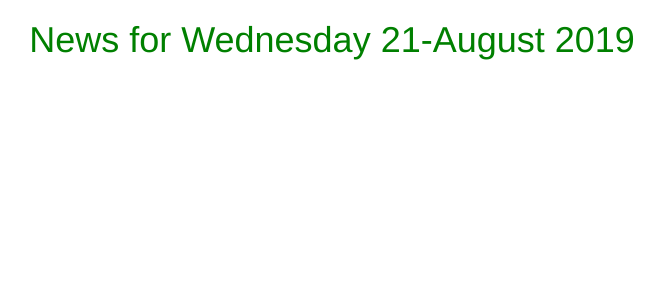
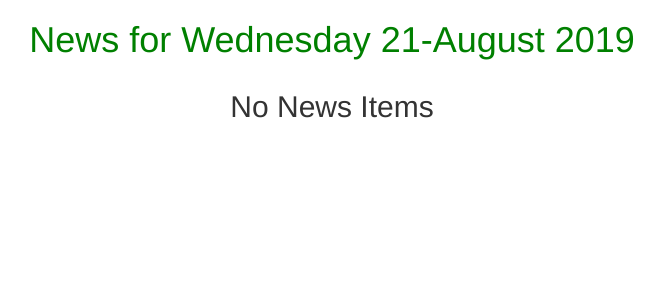
Before and after one commit to Munyiwamwangi/Tribune-News, a Django app: page / in a window 1280 px wide. Shown: the part 50-350 px from the top of the page, without its empty margins (308-972 px from the left). Run offline with Django 3.2, Linux system fonts and the light colour scheme; some libraries are stand-ins or nearby versions.

Commit message:
add tets to ensure all is okay, displayed news sorted by date of publication

```diff
--- a/news/models.py
+++ b/news/models.py
@@ -1,4 +1,5 @@
 from django.db import models
+import datetime as dt
 
 # Create your models here.
 class Editor(models.Model):
@@ -13,18 +14,8 @@ class Editor(models.Model):
     def save_editor(self):
         self.save()
 
-    # def delete_editor(self):
-    # 	self.delete()
-
 class tags(models.Model):
     name = models.CharField(max_length =30)
-
-
-    # def save_tags(self):
-    #     self.save()
-
-    # def delete_tags(self):
-    # 	self.delete()
 
 class Article(models.Model):
     title = models.CharField(max_length =60)
@@ -33,9 +24,13 @@ class Article(models.Model):
     tags = models.ManyToManyField(tags)
     pub_date = models.DateTimeField(auto_now_add=True)
 
+    @classmethod
+    def todays_news(cls):
+    	today = dt.date.today()
+    	news = cls.objects.filter(pub_date__date = today)
+    	return news
 
-    # def save_article(self):
-    #     self.save()
-
-    # def delete_article(self):
-    # 	self.delete()
+    @classmethod
+    def days_news(cls,date):
+    	news = cls.objects.filter(pub_date__date = date)
+    	return news
--- a/news/templates/all-news/today-news.html
+++ b/news/templates/all-news/today-news.html
@@ -1,5 +1,26 @@
 {%extends 'all-news/base.html'%}
-
 {% block content %}
 {{block.super}}
+
+<div class="container">
+<!-- 	looping through news
+ -->
+ {% for news_item in news %}
+ 	<div class="row">
+ 		<!-- Displaying  news articles -->
+ 		<div class="col-xs-6 col-sm-6 col-md-6 col-lg-6 ">
+ 			<h2 class="text-center">
+ 				{ news_item.title }
+ 			</h2>
+ 		</div>
+ 	</div>
+ 	{% empty %}
+ 	<div class="row">
+ 		<h2 class="text-center">
+ 			No News Items
+ 		</h2>
+ 	</div>
+ 	{% endfor %}
+ </div>
+
 {% endblock %}
--- a/news/urls.py
+++ b/news/urls.py
@@ -3,6 +3,6 @@ from . import views
 
 
 urlpatterns=[
-    url(r'^$',views.news_of_day,name='newsToday'),
+    url(r'^$',views.news_today,name='newsToday'),
     url(r'^archives/(\d{4}-\d{2}-\d{2})/$',views.past_days_news,name = 'pastNews')
 ]
--- a/news/views.py
+++ b/news/views.py
@@ -1,14 +1,15 @@
 import datetime as dt
 from django.shortcuts import render, redirect
 from django.http import HttpResponse, Http404
-
+from .models import Article
 
 # Create your views here.
 def welcome(request):
     return render(request, 'welcome.html')
 
-def news_of_day(request):
+def news_today(request):
     date = dt.date.today()
+    news = Article.todays_news()
     return render(request,'all-news/today-news.html',{"date": date,} )
 
 def convert_dates(dates):
@@ -34,6 +35,7 @@ def past_days_news(request, past_date):
         assert False
 
     if date == dt.date.today():
-        return redirect(news_of_day)
+        return redirect(news_today)
+        news = Article.days_news(date)
 
     return render(request, 'all-news/past-news.html', {"date": date})
```
Also changed, not shown: news/templates/all-news/past-news.html (+21 -1 lines), news/tests.py (+10 -3 lines).
